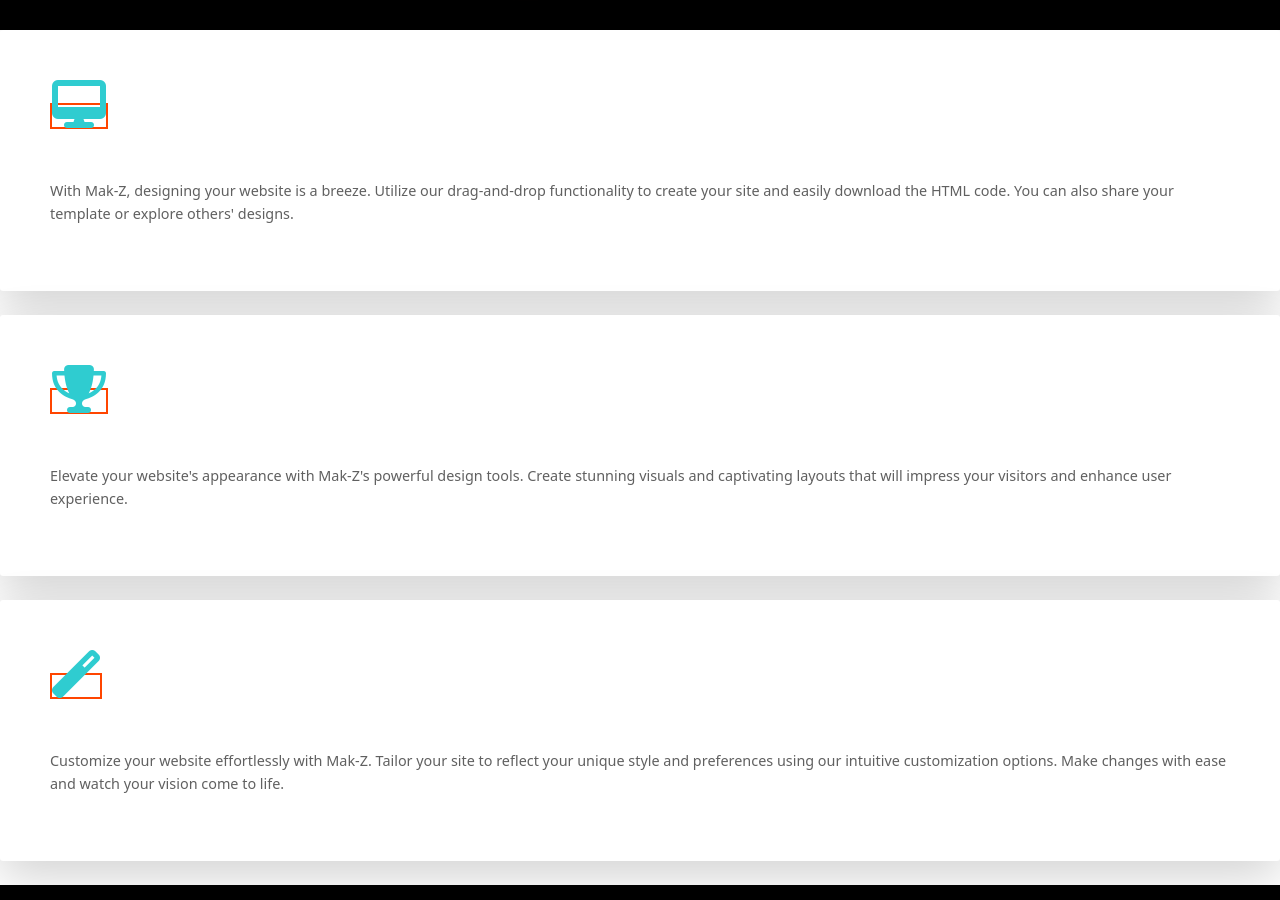
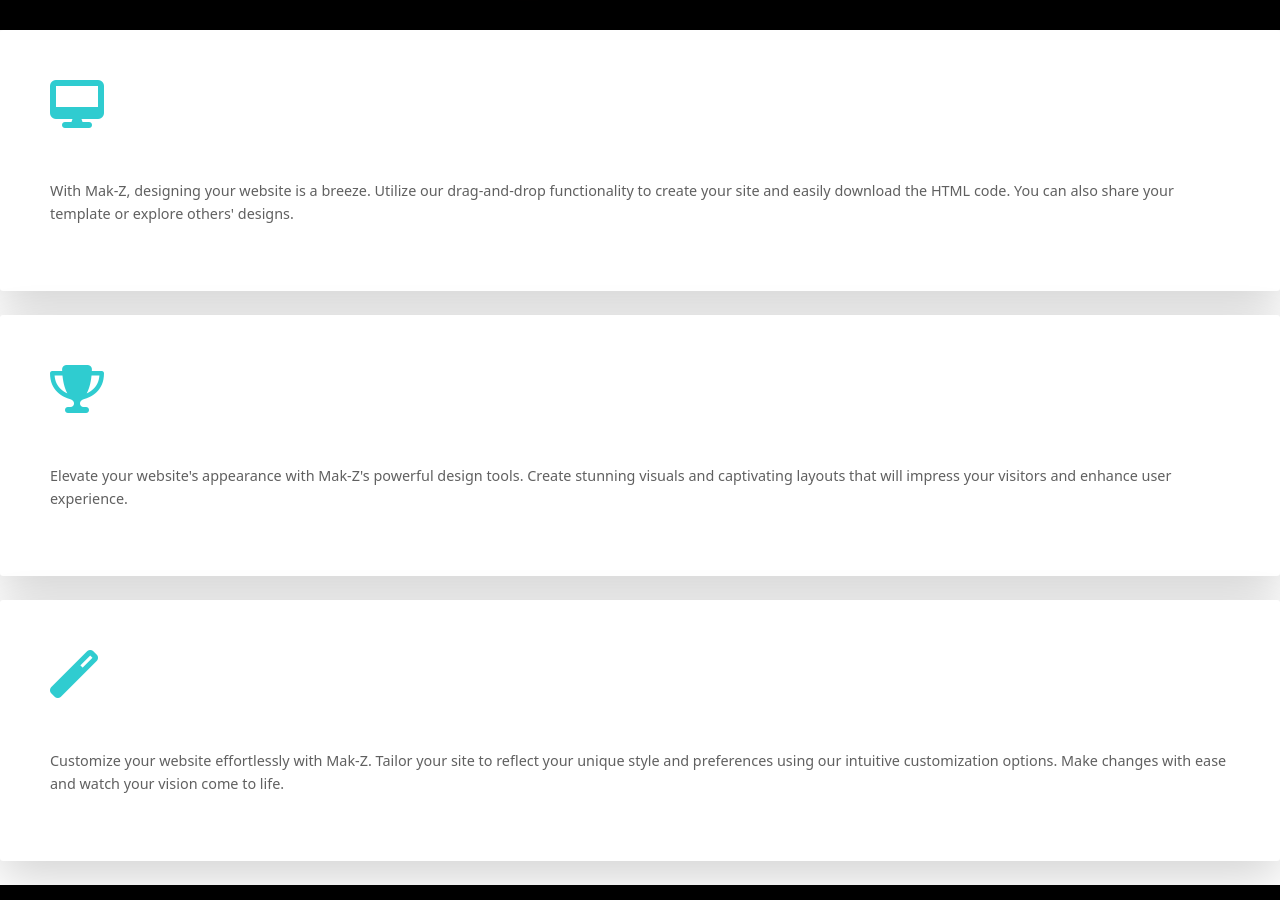
Before and after one commit to Smit-Patel-2133/mak-Z, a React (Vite) app in the folder Front End/mak Z/: page / in a window 1280 px wide. Shown: the part 828-1728 px from the top of the page. Built offline with nearby package versions, Linux system fonts and the light colour scheme.

Commit message:
fix small issue

```diff
--- a/Front End/mak Z/src/components/UserCss/UserCss.css
+++ b/Front End/mak Z/src/components/UserCss/UserCss.css
@@ -22,6 +22,6 @@
     border-radius: 10px;
     text-align: center;
 }
-.active{
+.activeElementClass{
     border: 2px solid orangered;
 }
--- a/Front End/mak Z/src/components/UserCss/UserCss.jsx
+++ b/Front End/mak Z/src/components/UserCss/UserCss.jsx
@@ -9,7 +9,7 @@
   const [colorValue, colorFun] = useState(true);
   var [activeElement,setActiveElement] = useState(null);
   useEffect(() => {
-      if(activeElement) activeElement.classList.add('active');
+      if(activeElement) activeElement.classList.add('activeElementClass');
   }, [activeElement]);
 
   function rgbToHex(rgb) {
@@ -27,7 +27,7 @@
       const targetcolor = rgbToHex(computedStyle.getPropertyValue('color'));
       color.current.value = targetcolor;
       colorFun(receivedData)
-      if(activeElement) activeElement.classList.remove('active')
+      if(activeElement) activeElement.classList.remove('activeElementClass')
       setActiveElement(receivedData)
     }
   }, [receivedData]);
```
